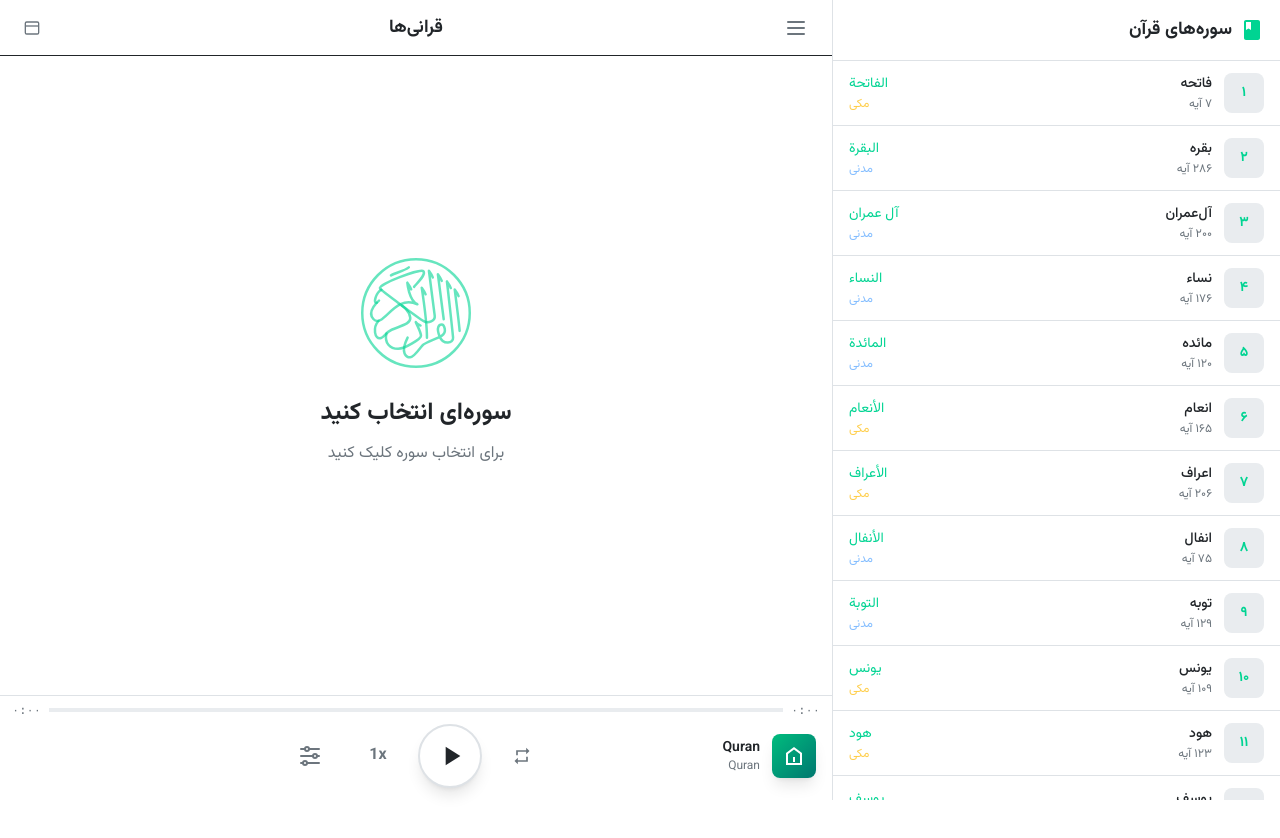
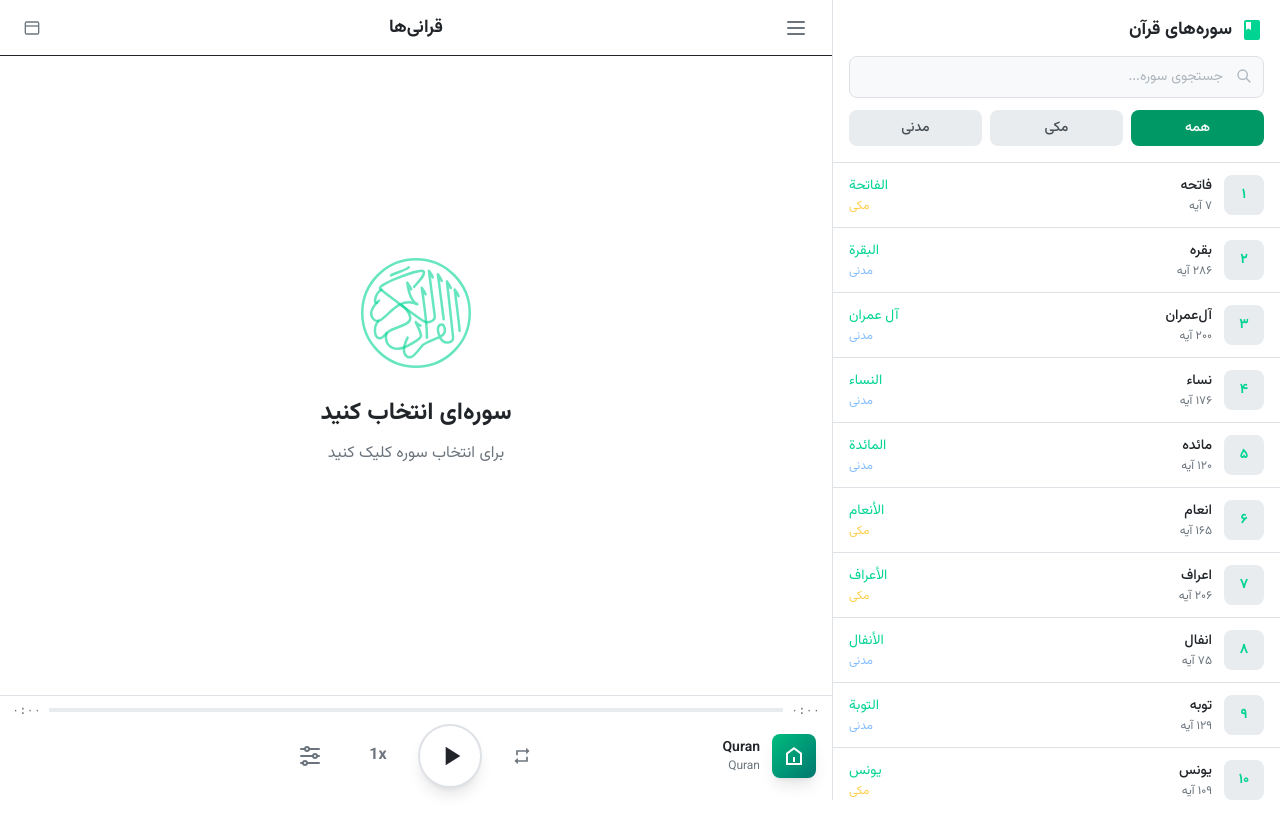
Before and after one commit to aryouhub/quran, a React (Vite) app: page / in a window 1280 px wide. Shown: the top 838 px of the page. Built offline with nearby package versions, Linux system fonts and the light colour scheme.

Commit message:
task snapshot dfa2a421-7348-481e-b766-edc0ddc4b89a

```diff
--- a/src/App.tsx
+++ b/src/App.tsx
@@ -20,6 +20,8 @@ function App() {
   const [sidebarOpen, setSidebarOpen] = useState(false);
   const [settingsOpen, setSettingsOpen] = useState(false);
   const [desktopSidebarOpen, setDesktopSidebarOpen] = useState(true);
+  const [surahFilter, setSurahFilter] = useState<'all' | 'meccan' | 'medinan'>('all');
+  const [surahSearch, setSurahSearch] = useState('');
 
   const {
     state: audioState,
@@ -88,6 +90,24 @@ function App() {
     });
   }, [selectedSurah, audioState.currentAyah]);
 
+  const filteredSurahs = useMemo(() => {
+    return surahs.filter(surah => {
+      const localizedName = getSurahName(surah, language);
+      const matchesSearch = !surahSearch ||
+        surah.name.includes(surahSearch) ||
+        surah.persianName.includes(surahSearch) ||
+        surah.englishName.toLowerCase().includes(surahSearch.toLowerCase()) ||
+        localizedName.toLowerCase().includes(surahSearch.toLowerCase()) ||
+        surah.number.toString() === surahSearch;
+
+      const matchesFilter = surahFilter === 'all' ||
+        (surahFilter === 'meccan' && surah.revelationType === 'Meccan') ||
+        (surahFilter === 'medinan' && surah.revelationType === 'Medinan');
+
+      return matchesSearch && matchesFilter;
+    });
+  }, [surahFilter, surahSearch, language]);
+
   return (
     <div className="min-h-screen bg-theme-primary text-theme-primary">
       {/* Sidebar - Desktop Only (Full Height, Independent) */}
@@ -95,15 +115,59 @@ function App() {
         <aside className="hidden md:block fixed top-0 right-0 w-80 lg:w-96 xl:w-[28rem] h-screen bg-theme-primary border-l border-theme z-20 transition-all duration-300">
           <div className="h-full flex flex-col">
             <div className="p-4 border-b border-theme">
-              <h2 className="text-theme-primary text-lg font-bold flex items-center gap-2">
+              <h2 className="text-theme-primary text-lg font-bold flex items-center gap-2 mb-3">
                 <svg className="w-6 h-6 text-emerald-400" fill="currentColor" viewBox="0 0 24 24">
                   <path d="M18 2H6c-1.1 0-2 .9-2 2v16c0 1.1.9 2 2 2h12c1.1 0 2-.9 2-2V4c0-1.1-.9-2-2-2zM6 4h5v8l-2.5-1.5L6 12V4z"/>
                 </svg>
                 <span>{t.surahs}</span>
               </h2>
+
+              {/* Search */}
+              <div className="relative mb-3">
+                <input
+                  type="text"
+                  placeholder={t.searchSurah}
+                  value={surahSearch}
+                  onChange={(e) => setSurahSearch(e.target.value)}
+                  className="w-full bg-theme-secondary text-theme-primary rounded-lg px-4 py-2.5 pr-10
+                             border border-theme focus:border-emerald-500 focus:outline-none
+                             placeholder-theme-dim text-sm"
+                />
+                <svg className="absolute right-3 top-3 w-4 h-4 text-theme-dim" fill="none" stroke="currentColor" viewBox="0 0 24 24">
+                  <path strokeLinecap="round" strokeLinejoin="round" strokeWidth={2} d="M21 21l-6-6m2-5a7 7 0 11-14 0 7 7 0 0114 0z" />
+                </svg>
+              </div>
+
+              {/* Filter */}
+              <div className="flex gap-2">
+                <button
+                  onClick={() => setSurahFilter('all')}
+                  className={`flex-1 px-3 py-2 rounded-lg text-sm font-medium transition-colors ${
+                    surahFilter === 'all' ? 'bg-emerald-600 text-white' : 'bg-theme-tertiary text-theme-secondary hover:bg-theme-hover'
+                  }`}
+                >
+                  {t.all}
+                </button>
+                <button
+                  onClick={() => setSurahFilter('meccan')}
+                  className={`flex-1 px-3 py-2 rounded-lg text-sm font-medium transition-colors ${
+                    surahFilter === 'meccan' ? 'bg-emerald-600 text-white' : 'bg-theme-tertiary text-theme-secondary hover:bg-theme-hover'
+                  }`}
+                >
+                  {t.meccan}
+                </button>
+                <button
+                  onClick={() => setSurahFilter('medinan')}
+                  className={`flex-1 px-3 py-2 rounded-lg text-sm font-medium transition-colors ${
+                    surahFilter === 'medinan' ? 'bg-emerald-600 text-white' : 'bg-theme-tertiary text-theme-secondary hover:bg-theme-hover'
+                  }`}
+                >
+                  {t.medinan}
+                </button>
+              </div>
             </div>
             <div className="flex-1 overflow-y-auto">
-              {surahs.map((surah) => (
+              {filteredSurahs.map((surah) => (
                 <button
                   key={surah.number}
                   onClick={() => handleSelectSurah(surah)}
```
